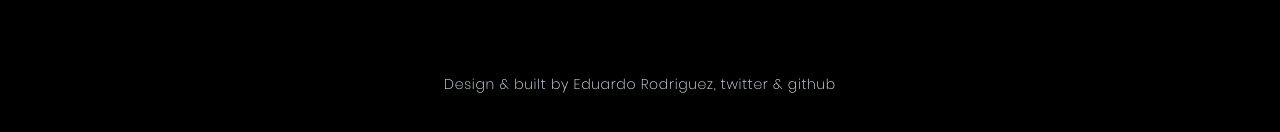
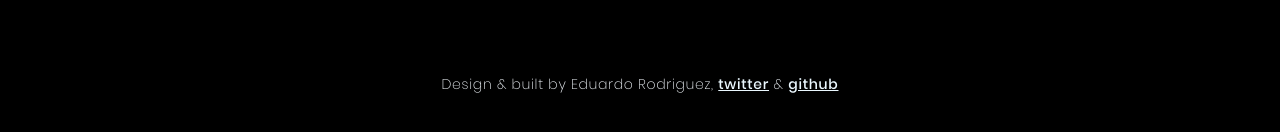
Before and after one commit to eduamdev/shoecase, a React (Create React App) app: page /not-found in a window 1280 px wide. Shown: the part 1204-1336 px from the top of the page. Built offline with nearby package versions, Linux system fonts and the light colour scheme.

Commit message:
added media links to footer

```diff
--- a/src/components/footer.js
+++ b/src/components/footer.js
@@ -65,7 +65,24 @@ const Footer = () => {
 
       <section className='bg-black px-6 py-10'>
         <p className='text-gray-200 text-sm tracking-wider font-thin text-center leading-loose'>
-          Design & built by Eduardo Rodriguez, twitter & github
+          Design & built by Eduardo Rodriguez,{' '}
+          <a
+            href='https://twitter.com/edroamz'
+            rel='noreferrer noopener nofollow'
+            aria-label='twitter account'
+            className='text-blue-100 font-medium underline hover:no-underline'
+          >
+            twitter
+          </a>{' '}
+          &{' '}
+          <a
+            href='https://github.com/edroamz'
+            rel='noreferrer noopener nofollow'
+            aria-label='github account'
+            className='text-blue-100 font-medium underline hover:no-underline'
+          >
+            github
+          </a>
         </p>
       </section>
     </footer>
```
